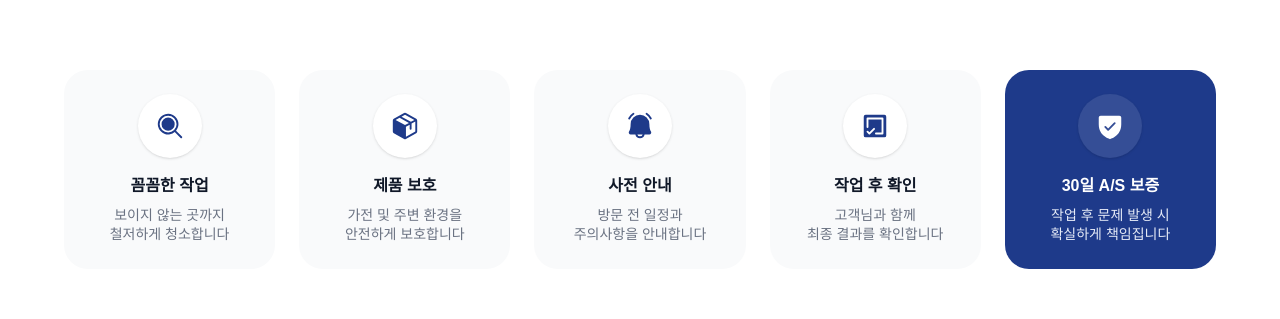
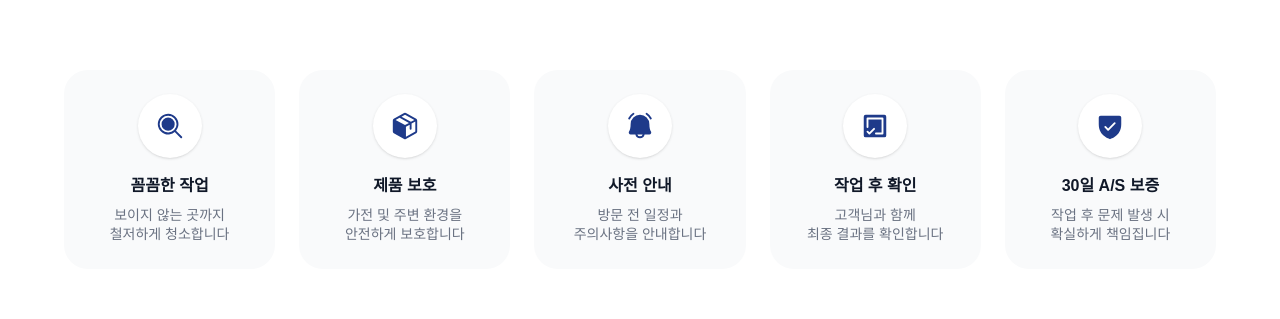
Before and after one commit to moolmin/fortressclean-web, a Next.js app: page / in a window 1280 px wide. Shown: the part 782-1101 px from the top of the page. Built offline with nearby package versions, Linux system fonts and the light colour scheme.

Commit message:
refactor: remove emphasized styling variant from services section content

```diff
--- a/components/fortressclean-home/content.ts
+++ b/components/fortressclean-home/content.ts
@@ -121,9 +121,8 @@ export const FEATURE_ITEMS = [
     weight: "fill",
     title: "30일 A/S 보증",
     description: ["작업 후 문제 발생 시", "확실하게 책임집니다"],
-    emphasized: true,
   },
-] as const satisfies readonly (FeatureItem & { emphasized?: boolean })[];
+] as const satisfies readonly FeatureItem[];
 
 export const HOME_CARE_INTRO: SectionIntro = {
   eyebrow: "HOME CARE",
@@ -212,7 +211,8 @@ export const COMPREHENSIVE_ITEMS = [
 
 export const PROCESS_INTRO: SectionIntro = {
   title: "체계적인 작업 과정",
-  description: "상담부터 작업 후 확인까지, 단계별로 투명하고 꼼꼼하게 진행합니다.",
+  description:
+    "상담부터 작업 후 확인까지, 단계별로 투명하고 꼼꼼하게 진행합니다.",
 };
 
 export const PROCESS_STEPS = [
--- a/components/fortressclean-home/services-sections.tsx
+++ b/components/fortressclean-home/services-sections.tsx
@@ -17,35 +17,17 @@ export function FeaturesSection() {
           {FEATURE_ITEMS.map((item) => (
             <div
               key={item.title}
-              className={`flex flex-col items-center rounded-3xl p-6 text-center transition-colors hover:bg-brand-50 ${
-                item.emphasized ? "bg-brand-900 text-white" : "bg-gray-50"
-              }`}
+              className="flex flex-col items-center rounded-3xl bg-gray-50 p-6 text-center transition-colors hover:bg-brand-50"
             >
-              <div
-                className={`mb-4 flex h-16 w-16 items-center justify-center rounded-full shadow-sm ${
-                  item.emphasized
-                    ? "bg-white/10 text-white"
-                    : "bg-white text-brand-900"
-                }`}
-              >
+              <div className="mb-4 flex h-16 w-16 items-center justify-center rounded-full bg-white text-brand-900 shadow-sm">
                 <PhosphorIcon
                   icon={item.icon}
                   weight={item.weight}
                   className="text-3xl"
                 />
               </div>
-              <h3
-                className={`mb-2 font-bold ${
-                  item.emphasized ? "text-white" : "text-gray-900"
-                }`}
-              >
-                {item.title}
-              </h3>
-              <p
-                className={`text-sm leading-snug ${
-                  item.emphasized ? "text-brand-100" : "text-gray-500"
-                }`}
-              >
+              <h3 className="mb-2 font-bold text-gray-900">{item.title}</h3>
+              <p className="text-sm leading-snug text-gray-500">
                 {item.description[0]}
                 <br />
                 {item.description[1]}
```
